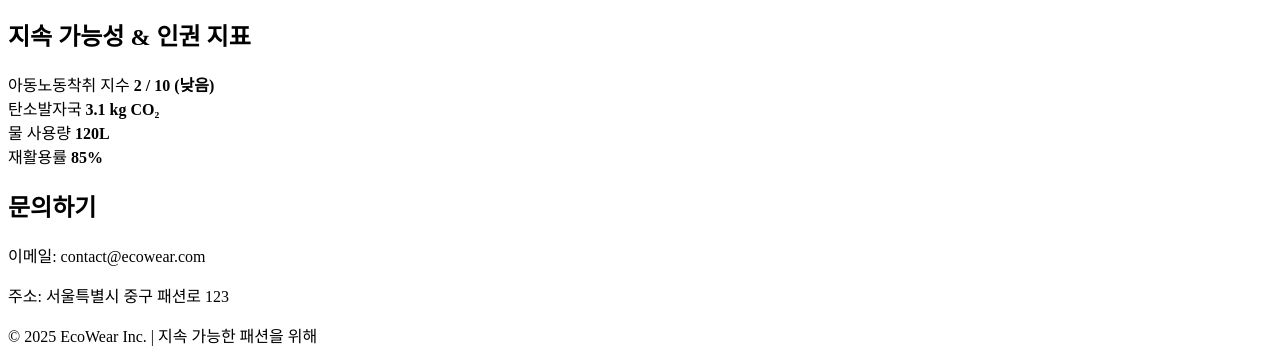
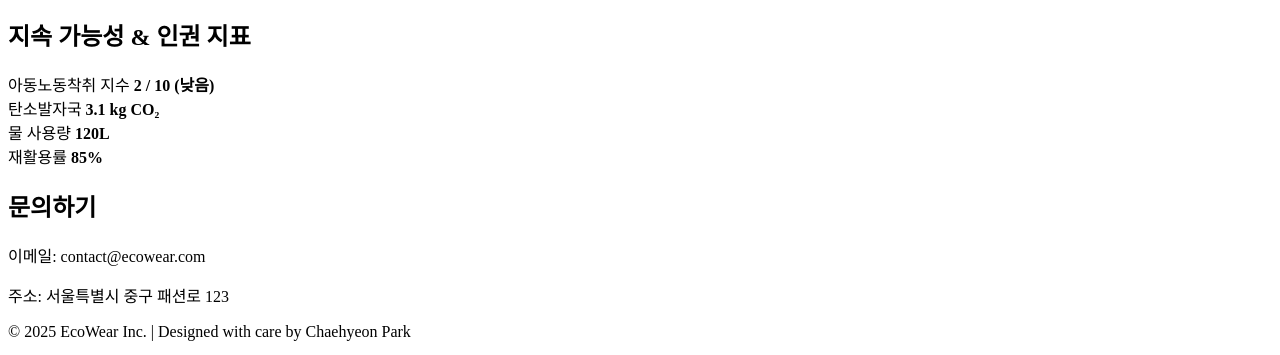
Before and after one commit to neverforgetpch-code/fastfashion, a plain HTML site: page index.html.html in a window 1280 px wide. Shown: the part 711-1066 px from the top of the page. Drawn offline with Linux system fonts and the light colour scheme.

Commit message:
Update index.html.html

```diff
--- a/index.html.html
+++ b/index.html.html
@@ -62,7 +62,7 @@
 
   <!-- 푸터 -->
   <footer>
-    © 2025 EcoWear Inc. | 지속 가능한 패션을 위해
+    © 2025 EcoWear Inc. |  Designed with care by <span>Chaehyeon Park</span>
   </footer>
 
 </body>
```
